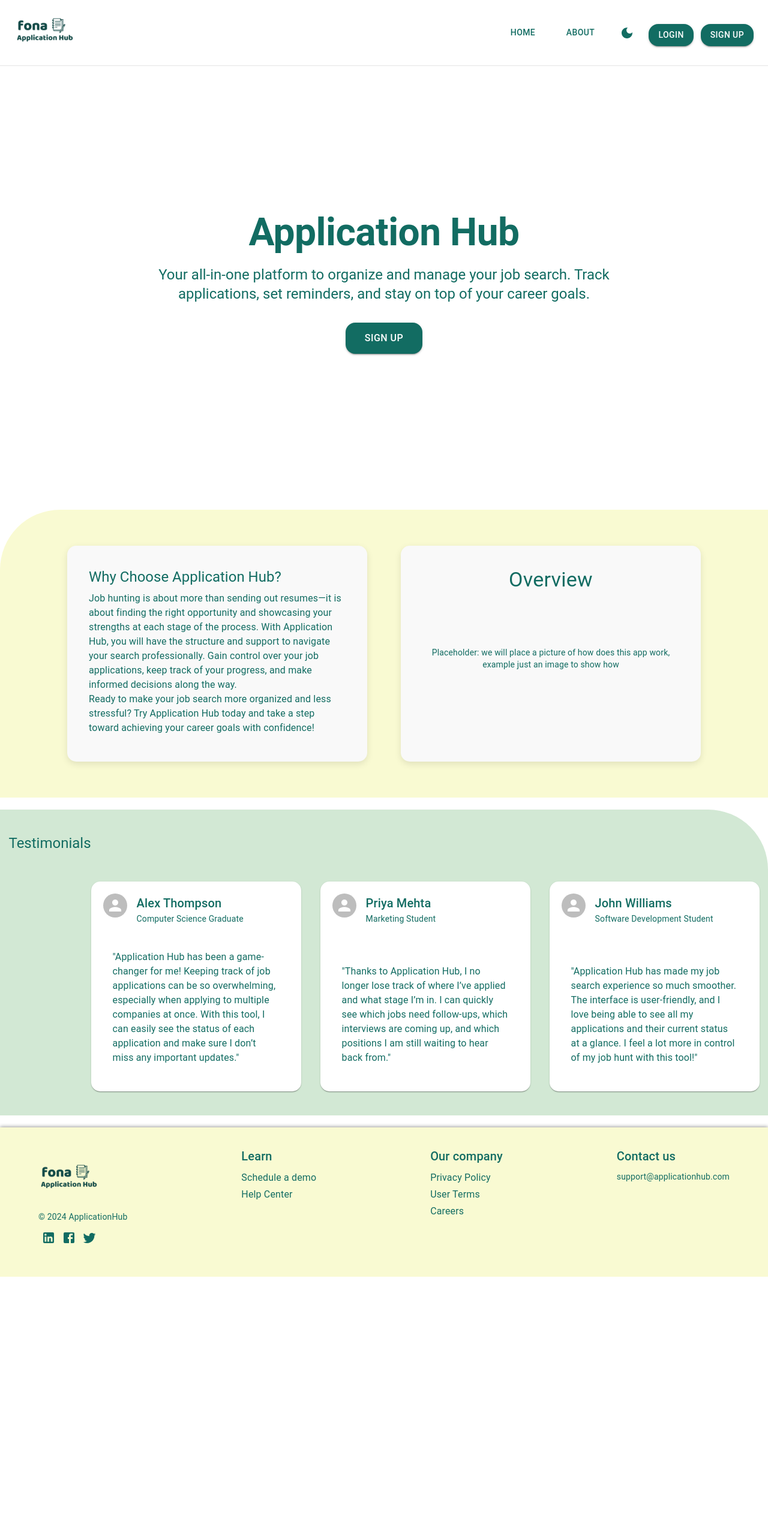
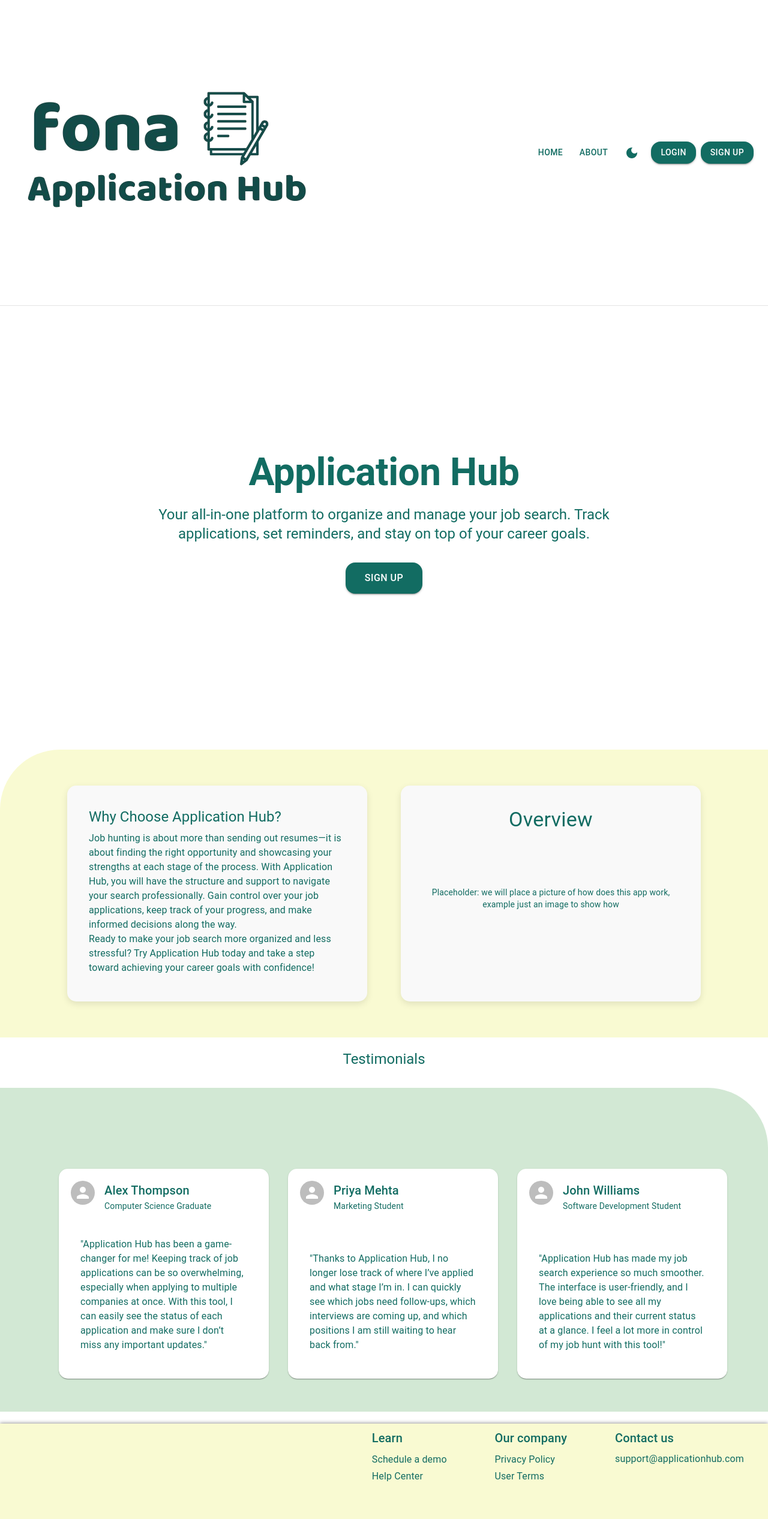
Before and after one commit to Natata08/application-hub, a Next.js app in the folder frontend/: page / in a window 1280 px wide. Shown: the top 2533 px of the page at 60% size. Before the commit the page ends 2129 px from the top, so only its background shows below. Built offline with nearby package versions, Linux system fonts and the light colour scheme.

Commit message:
Changes in styling for making responsive for smaller screen

```diff
--- a/frontend/components/homepage/HomePage.js
+++ b/frontend/components/homepage/HomePage.js
@@ -2,7 +2,7 @@
 import WhyChooseCard from './WhyChooseCard'
 import TestimonialComponent from './Testimonial'
 import OverviewImageCard from './Overview'
-import { Box } from '@mui/material'
+import { Box, Typography } from '@mui/material'
 import Grid from '@mui/material/Grid2'
 import Introduction from './Introduction'
 import CardLeftCurve from '../ui/CardLeftCurve'
@@ -25,7 +25,7 @@
           justifyContent="center"
           style={{ maxWidth: '1200px', margin: '0 auto' }}
         >
-          <Grid xs={12} sm={6} md={4}>
+          <Grid xs="auto" sm={6} md={4}>
             <WhyChooseCard />
           </Grid>
 
@@ -34,7 +34,18 @@
           </Grid>
         </Grid>
       </CardLeftCurve>
-
+      <Typography
+        variant="h5"
+        component="h2"
+        gutterBottom
+        color="text.primary"
+        sx={{
+          textAlign: 'center',
+          marginBottom: 4,
+        }}
+      >
+        Testimonials
+      </Typography>
       <CardRightCurve>
         <TestimonialComponent />
       </CardRightCurve>
--- a/frontend/components/homepage/Testimonial.js
+++ b/frontend/components/homepage/Testimonial.js
@@ -23,18 +23,6 @@
 export default function TestimonialComponent() {
   return (
     <>
-      <Typography
-        variant="h5"
-        component="h2"
-        gutterBottom
-        color="text.primary"
-        sx={{
-          textAlign: 'center',
-          marginBottom: 4,
-        }}
-      >
-        Testimonials
-      </Typography>
       <Box marginTop={10}>
         <Grid
           container
@@ -58,6 +46,7 @@
                   justifyContent: 'space-between',
                   borderRadius: '15px',
                   padding: '20px',
+                  margin: '15px',
                   backgroundColor: 'background.default',
                   color: 'text.primary',
                 }}
--- a/frontend/components/homepage/WhyChooseCard.js
+++ b/frontend/components/homepage/WhyChooseCard.js
@@ -11,7 +11,6 @@
         padding: '20px',
         borderRadius: '15px',
         boxShadow: '0px 4px 12px rgba(0,0,0,0.1)',
-        maxHeight: '500px',
       }}
     >
       <CardContent>
--- a/frontend/components/ui/Footer.js
+++ b/frontend/components/ui/Footer.js
@@ -14,8 +14,7 @@
       sx={{
         backgroundColor: 'background.footer',
         color: 'text.footer',
-        py: 4,
-        px: { xs: 2, sm: 8 },
+        py: { xs: 1, sm: 1 },
         boxShadow: '0px -1px 6px rgba(0, 0, 0, 0.4)',
         width: '100vw',
       }}
@@ -32,14 +31,20 @@
           textAlign: { xs: 'center', sm: 'left' },
         }}
       >
-        <Box sx={{ mb: { xs: 3, sm: 2 } }}>
+        <Box sx={{ mb: { xs: 2, sm: 3 } }}>
           <Logo />
-          <Typography variant="body2" color="text.footer">
+          <Typography
+            variant="body2"
+            color="text.footer"
+            sx={{
+              fontSize: { xs: '0.8rem', sm: '1rem' },
+            }}
+          >
             &copy; {new Date().getFullYear()} ApplicationHub
           </Typography>
           <Box
             sx={{
-              mt: 1,
+              mt: { xs: 1, sm: 2 },
               display: 'flex',
               justifyContent: { xs: 'center', sm: 'flex-start' },
             }}
@@ -71,60 +76,95 @@
           </Box>
         </Box>
 
-        <Box sx={{ mb: { xs: 3, sm: 2 } }}>
-          <Typography variant="h6" sx={{ color: 'text.footer', mb: 1 }}>
+        <Box sx={{ mb: { xs: 2, sm: 3 } }}>
+          <Typography
+            variant="h6"
+            sx={{
+              color: 'text.footer',
+              mb: 1,
+              fontSize: { xs: '1rem', sm: '1.25rem' },
+            }}
+          >
             Learn
           </Typography>
 
           <Link
             color="inherit"
-            sx={{ display: 'block', mb: 0.5 }}
+            sx={{
+              display: 'block',
+              mb: { xs: 0.4, sm: 0.5 },
+              fontSize: { xs: '0.9rem', sm: '1rem' },
+            }}
             underline="none"
           >
             Schedule a demo
           </Link>
           <Link
             color="inherit"
-            sx={{ display: 'block', mb: 0.5 }}
+            sx={{
+              display: 'block',
+              mb: { xs: 0.4, sm: 0.5 },
+              fontSize: { xs: '0.9rem', sm: '1rem' },
+            }}
             underline="none"
           >
             Help Center
           </Link>
         </Box>
 
-        <Box sx={{ mb: { xs: 3, sm: 2 } }}>
-          <Typography variant="h6" sx={{ color: 'text.footer', mb: 1 }}>
+        <Box sx={{ mb: { xs: 2, sm: 3 } }}>
+          <Typography
+            variant="h6"
+            sx={{
+              color: 'text.footer',
+              mb: 1,
+              fontSize: { xs: '1rem', sm: '1.25rem' },
+            }}
+          >
             Our company
           </Typography>
           <Link
             color="inherit"
-            sx={{ display: 'block', mb: 0.5 }}
+            sx={{
+              display: 'block',
+              mb: { xs: 0.4, sm: 0.5 },
+              fontSize: { xs: '0.9rem', sm: '1rem' },
+            }}
             underline="none"
           >
             Privacy Policy
           </Link>
           <Link
             color="inherit"
-            sx={{ display: 'block', mb: 0.5 }}
+            sx={{
+              display: 'block',
+              mb: { xs: 0.4, sm: 0.5 },
+              fontSize: { xs: '0.9rem', sm: '1rem' },
+            }}
             underline="none"
           >
             User Terms
           </Link>
-          <Link
-            color="inherit"
-            sx={{ display: 'block', mb: 0.5 }}
-            underline="none"
-          >
-            Careers
-          </Link>
         </Box>
 
-        <Box sx={{ mb: { xs: 3, sm: 2 } }}>
-          <Typography variant="h6" sx={{ color: 'text.footer', mb: 1 }}>
+        <Box sx={{ mb: { xs: 2, sm: 3 } }}>
+          <Typography
+            variant="h6"
+            sx={{
+              color: 'text.footer',
+              mb: 1,
+              fontSize: { xs: '1rem', sm: '1.25rem' },
+            }}
+          >
             Contact us
           </Typography>
 
-          <Typography variant="body2">
+          <Typography
+            variant="body2"
+            sx={{
+              fontSize: { xs: '0.9rem', sm: '1rem' },
+            }}
+          >
             <Link
               href="mailto:support@applicationhub.com"
               color="inherit"
--- a/frontend/components/ui/Logo.js
+++ b/frontend/components/ui/Logo.js
@@ -12,6 +12,8 @@
           width={width}
           height={height}
           priority
+          sizes="(max-width: 600px) 60px, (max-width: 960px) 80px, 100px"
+          style={{ width: 'auto', height: 'auto' }}
         />
       ) : (
         <Image
@@ -20,6 +22,8 @@
           width={width}
           height={height}
           priority
+          sizes="(max-width: 600px) 60px, (max-width: 960px) 80px, 100px"
+          style={{ width: 'auto', height: 'auto' }}
         />
       )}
     </>
--- a/frontend/components/ui/NavBar.js
+++ b/frontend/components/ui/NavBar.js
@@ -1,6 +1,6 @@
 'use client'
 
-import React, { useState, useEffect } from 'react'
+import React, { useState } from 'react'
 import {
   AppBar,
   Toolbar,
@@ -40,6 +40,8 @@
         boxShadow: '0px 4px 6px rgba(0, 0, 0, 0.1)',
         color: 'text.primary',
         width: '100%',
+        padding: '0',
+        margin: '0',
       }}
     >
       <Toolbar>
@@ -58,7 +60,7 @@
         <Box
           sx={{
             display: { xs: 'none', sm: 'flex' },
-            gap: 1.5,
+            gap: 1,
             justifyContent: 'flex-end',
             flexWrap: 'wrap',
             alignItems: 'center',
@@ -69,7 +71,7 @@
             <Link href="/user" passHref>
               <Button
                 color="inherit"
-                sx={{ margin: '10px', color: 'text.primary' }}
+                sx={{ margin: '0', color: 'text.primary' }}
               >
                 Dashboard
               </Button>
@@ -78,7 +80,7 @@
             <Link href="/" passHref>
               <Button
                 color="inherit"
-                sx={{ margin: '10px', color: 'text.primary' }}
+                sx={{ margin: '0', color: 'text.primary' }}
               >
                 Home
               </Button>
@@ -86,10 +88,7 @@
           )}
 
           <Link href="/about" passHref>
-            <Button
-              color="inherit"
-              sx={{ margin: '10px', color: 'text.primary' }}
-            >
+            <Button color="inherit" sx={{ margin: '0', color: 'text.primary' }}>
               About
             </Button>
           </Link>
@@ -98,7 +97,7 @@
               {userInfo && (
                 <span
                   color="inherit"
-                  sx={{ margin: '10px', color: 'text.primary' }}
+                  sx={{ margin: '5px', color: 'text.primary' }}
                 >
                   WELCOME, {userInfo.first_name}!
                 </span>
@@ -111,11 +110,7 @@
                 {isLightMode ? <DarkModeIcon /> : <LightModeIcon />}
               </IconButton>
               <Link href={`/login`}>
-                <Button
-                  onClick={logout}
-                  variant="contained"
-                  sx={{ marginTop: 1 }}
-                >
+                <Button onClick={logout} variant="contained">
                   LogOut
                 </Button>
               </Link>
@@ -131,14 +126,10 @@
               </IconButton>
 
               <Link href={`/login`}>
-                <Button variant="contained" sx={{ marginTop: 1 }}>
-                  LogIn
-                </Button>
+                <Button variant="contained">LogIn</Button>
               </Link>
               <Link href={`/register`}>
-                <Button variant="contained" sx={{ marginTop: 1 }}>
-                  Sign up
-                </Button>
+                <Button variant="contained">Sign up</Button>
               </Link>
             </>
           )}
@@ -147,7 +138,9 @@
 
       <Drawer anchor="right" open={drawerOpen} onClose={toggleDrawer}>
         <Box
-          sx={{ width: 250 }}
+          sx={{
+            width: 250,
+          }}
           role="presentation"
           onClick={handleCloseDrawer}
         >
@@ -155,7 +148,7 @@
             <Link href="/register" passHref>
               <Button
                 color="inherit"
-                sx={{ margin: '10px', width: '80%', textAlign: 'left' }}
+                sx={{ margin: '5px', width: '80%', textAlign: 'left' }}
               >
                 Dashboard
               </Button>
@@ -164,7 +157,7 @@
             <Link href="/" passHref>
               <Button
                 color="inherit"
-                sx={{ margin: '10px', width: '80%', textAlign: 'left' }}
+                sx={{ margin: '5px', width: '80%', textAlign: 'left' }}
               >
                 Home
               </Button>
@@ -174,7 +167,7 @@
           <Link href="/about" passHref>
             <Button
               color="inherit"
-              sx={{ margin: '10px', width: '80%', textAlign: 'left' }}
+              sx={{ margin: '5px', width: '80%', textAlign: 'left' }}
             >
               About
             </Button>
@@ -184,7 +177,7 @@
               {userInfo && (
                 <span
                   color="text.primary"
-                  sx={{ margin: '10px', width: '80%', textAlign: 'left' }}
+                  sx={{ margin: '5px', width: '80%', textAlign: 'left' }}
                 >
                   WELCOME, {userInfo.first_name}!
                 </span>
@@ -193,7 +186,7 @@
                 onClick={handleThemeChange}
                 color="inherit"
                 size="large"
-                sx={{ margin: '10px', width: '80%', textAlign: 'left' }}
+                sx={{ margin: '5px', width: '80%', textAlign: 'left' }}
               >
                 {isLightMode ? <DarkModeIcon /> : <LightModeIcon />}
               </IconButton>
@@ -201,7 +194,7 @@
                 <Button
                   onClick={logout}
                   variant="contained"
-                  sx={{ margin: '10px', width: '80%', textAlign: 'left' }}
+                  sx={{ margin: '5px', width: '80%', textAlign: 'left' }}
                 >
                   LogOut
                 </Button>
@@ -213,7 +206,7 @@
                 onClick={handleThemeChange}
                 color="inherit"
                 size="large"
-                sx={{ margin: '10px', width: '80%', textAlign: 'left' }}
+                sx={{ margin: '5px', width: '80%', textAlign: 'left' }}
               >
                 {isLightMode ? <DarkModeIcon /> : <LightModeIcon />}
               </IconButton>
@@ -221,7 +214,7 @@
               <Link href={`/login`}>
                 <Button
                   variant="contained"
-                  sx={{ margin: '10px', width: '80%', textAlign: 'left' }}
+                  sx={{ margin: '5px', width: '80%', textAlign: 'left' }}
                 >
                   LogIn
                 </Button>
@@ -230,7 +223,7 @@
               <Link href={`/register`}>
                 <Button
                   variant="contained"
-                  sx={{ margin: '10px', width: '80%', textAlign: 'left' }}
+                  sx={{ margin: '5px', width: '80%', textAlign: 'left' }}
                 >
                   Sign up
                 </Button>
```
